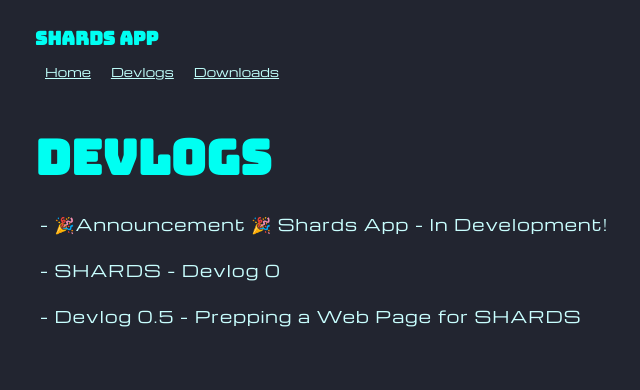
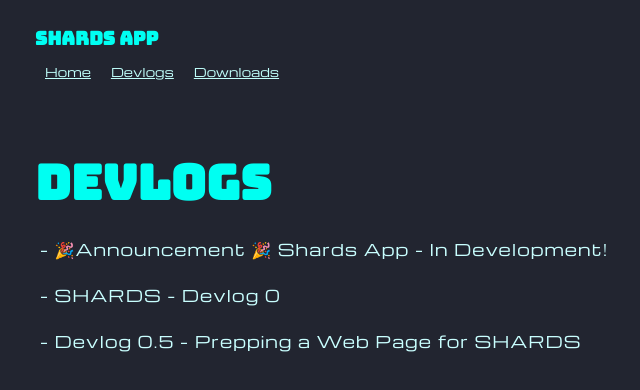
Before and after one commit to mitsukiyouko555/shards-app, a React (Vite) app: page /#/devlogs in a window 1280 px wide. Shown: the top 390 px of the page, without its empty margins (289-929 px from the left). Built offline with nearby package versions, Linux system fonts and the light colour scheme.

Commit message:
some more css tweaks.....

```diff
--- a/src/index.css
+++ b/src/index.css
@@ -47,6 +47,7 @@ section{
 
 .headerbar{
   display: block;
+  align-items: left;
 }
 .shardsHeader{
   display: flex;
@@ -55,7 +56,7 @@ section{
 .navbar{
   font-family: michromaRegular;
   font-size: 12px;
-  padding-bottom: 3em;
+  padding-bottom: 2em;
 }
 
 li > a{
@@ -78,7 +79,7 @@ h1, h2, h3, h4, h5, h6{
 h1{
   font-size: 3em;
   padding-top: 0px;
-  margin-top: 3px;
+  /* margin-top: 0px; */
 }
 h2{
   font-size: 30px;
```
